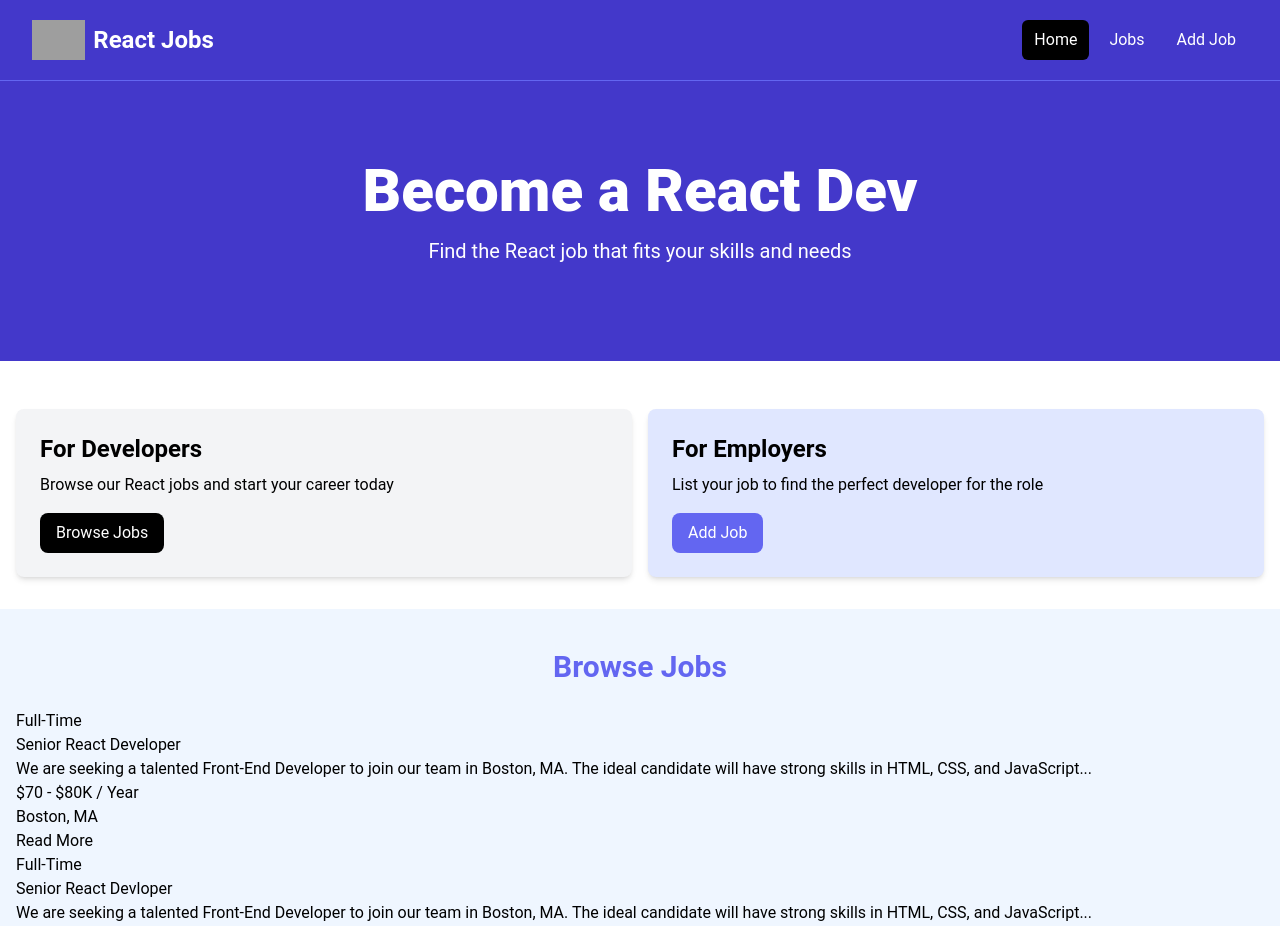
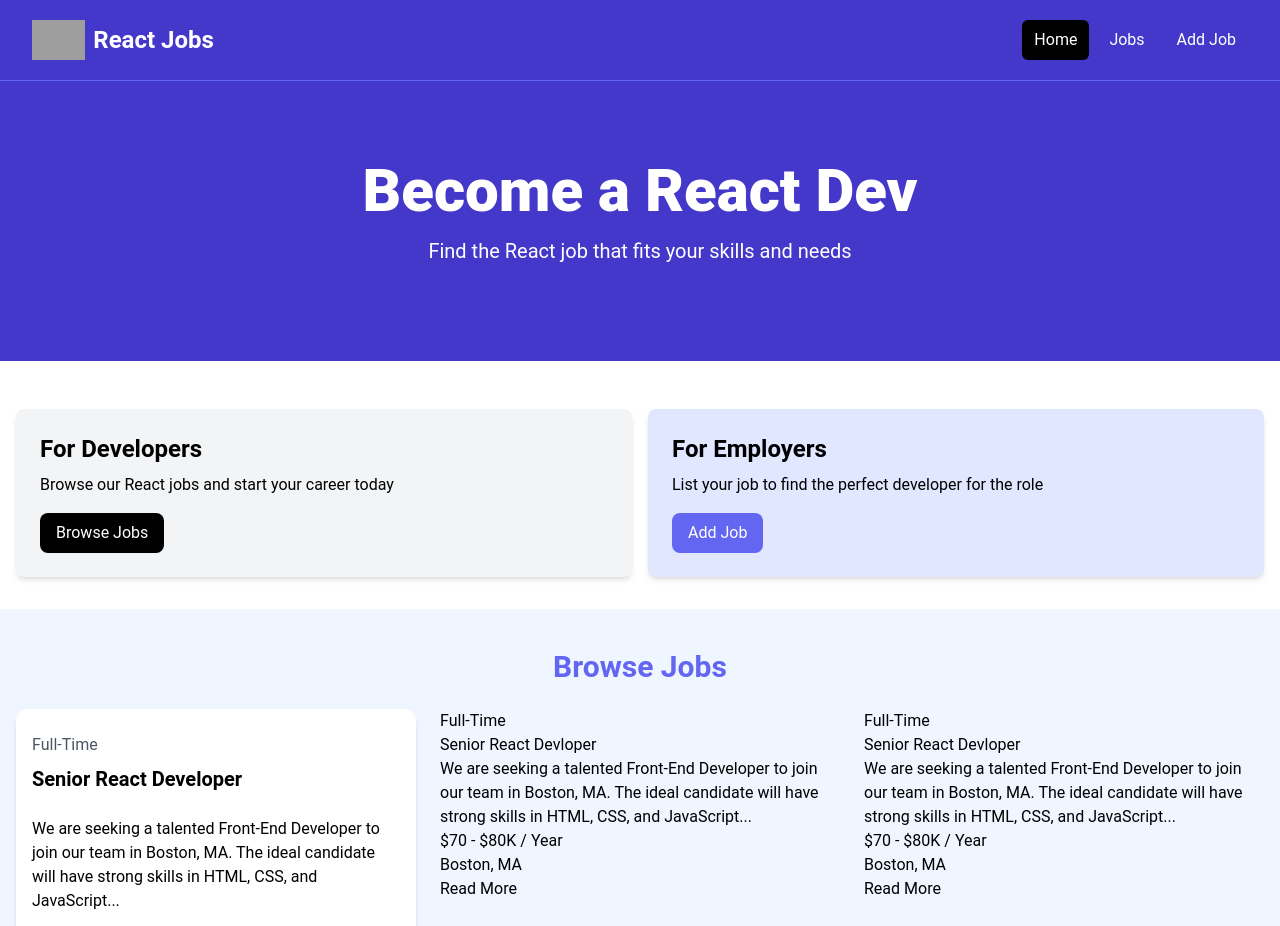
Before and after one commit to AW-2021/react-jobs-project, a React (Vite) app: page / in a window 1280 px wide. Shown: the top 926 px of the page. Built offline with nearby package versions, Linux system fonts and the light colour scheme; grey boxes are pictures that could not be loaded.

Commit message:
Modified App.jsx

```diff
--- a/src/App.jsx
+++ b/src/App.jsx
@@ -1,4 +1,4 @@
-import React from 'react';
+// import React from 'react';
 
 const App = () => {
   return (
@@ -76,29 +76,31 @@
      <section className='bg-blue-50 px-4 py-10'>
       <div className='container-xl lg:container m-auto'>
         <h2 className='text-3xl font-bold text-center text-indigo-500 mb-6'>Browse Jobs</h2>
-        <div>
+        <div className='grid grid-cols-1 md:grid-cols-3 gap-6'>
           {/* Job Listing 1 */}
-          <div>
-            <div>
-              <div>
-                <div>Full-Time</div>
-                <h3>Senior React Developer</h3>
+          <div className='bg-white rounded-xl shadow-md relative'>
+            <div className='p-4'>
+              <div className='mb-6'>
+                <div className='text-gray-600 my-2'>Full-Time</div>
+                <h3 className='text-xl font-bold'>Senior React Developer</h3>
               </div>
 
-              <div>
+              <div className='mb-5'>
                 We are seeking a talented Front-End Developer to join our team in Boston, MA. The ideal candidate will have strong skills in HTML, CSS, and JavaScript...
               </div>
 
-              <h3>$70 - $80K / Year</h3>
+              <h3 className='text-indigo-500 mb-2'>$70 - $80K / Year</h3>
 
-              <div></div>
+              <div className='border border-gray-100 mb-5'></div>
 
-              <div>
-                <div>
-                  <i></i>
+              <div className='flex flex-col lg:flex-row justify-between mb-4'>
+                <div className='text-orange-700 mb-3'>
+                  <i className='fa-solid fa-location-dot text-lg'></i>
                   Boston, MA
                 </div>
-                <a>
+                <a
+                  href="job.html"
+                  className="h-[36px] bg-indigo-500 hover:bg-indigo-600 text-white px-4 py-2 rounded-lg text-center text-sm">
                   Read More
                 </a>
               </div>
```
